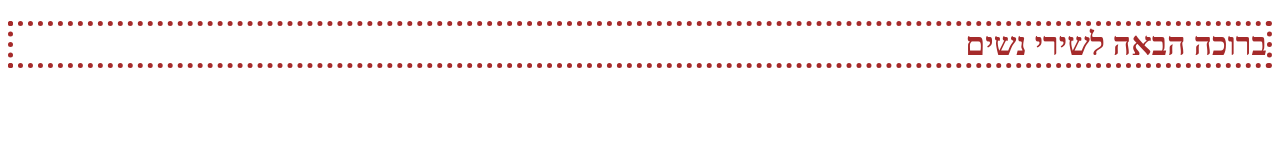
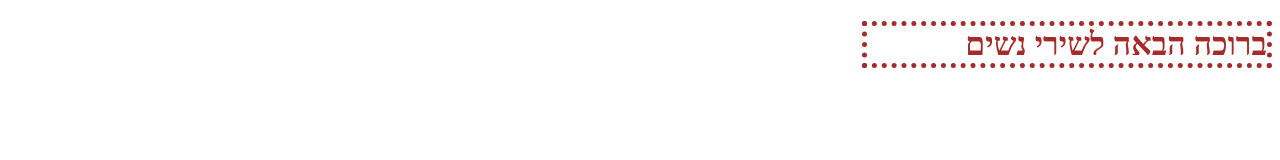
Before and after one commit to sararozenzvig/c4, a plain HTML site: page index.html in a window 1280 px wide. Drawn offline with Linux system fonts and the light colour scheme.

Commit message:
aded whidth

```diff
--- a/index.html
+++ b/index.html
@@ -7,6 +7,6 @@
     <link rel="shortcut icon" href="https://avatars.mds.yandex.net/i?id=8a2ea5fedc31a68c01a69f8a8c63030640a0c8de-9228969-images-thumbs&n=13" type="image/x-icon">
 </head>
 <body dir="rtl" background="https://avatars.mds.yandex.net/i?id=c8e5ef2cef4fb7c06a6bc282bcbb38c185e32e49-8196573-images-thumbs&ref=rim&n=33&w=356&h=200">
-   <h1 style="color:brown;background-color: white; border: 5px dotted brown;"> ברוכה הבאה  לשירי נשים  </h1>
+   <h1 style="color:brown;background-color: white; border: 5px dotted brown; width: 400px;"> ברוכה הבאה  לשירי נשים  </h1>
 </body>
 </html>
```
